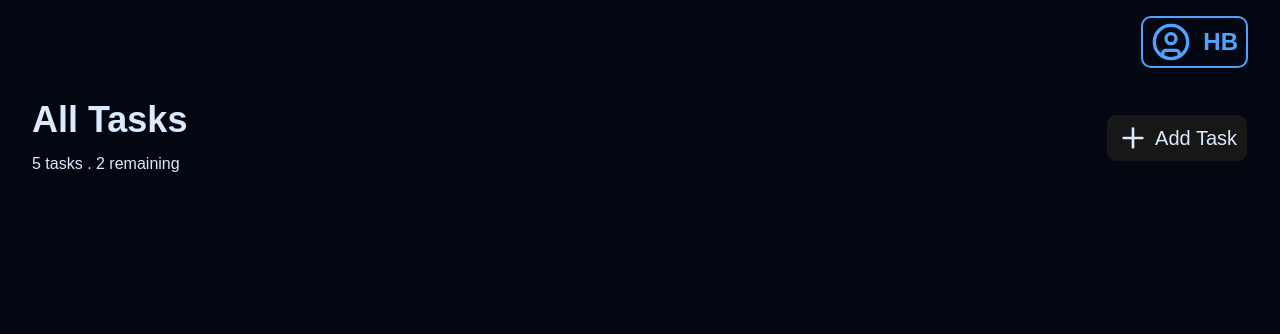
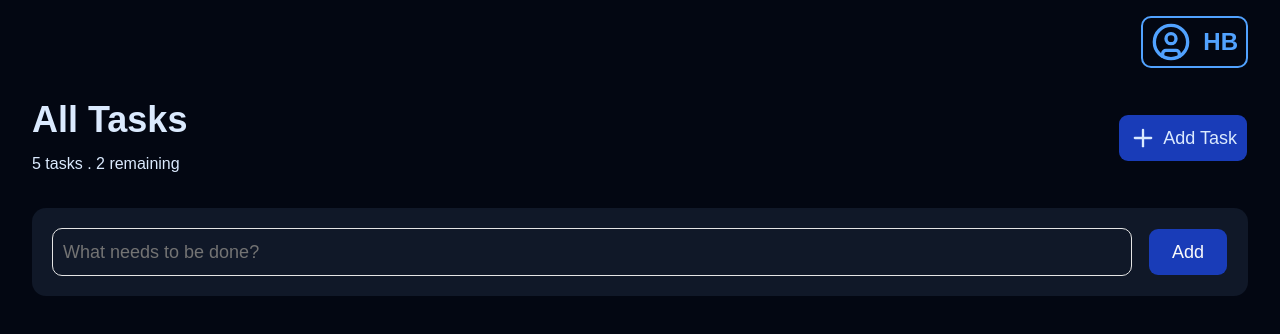
Before and after one commit to HashirBaig/todo-universe, a React (Vite) app: page / in a window 1280 px wide. Shown: the top 334 px of the page. Built offline with nearby package versions, Linux system fonts and the light colour scheme.

Commit message:
added add task form

```diff
--- a/package.json
+++ b/package.json
@@ -16,6 +16,7 @@
     "axios": "^1.20.0",
     "class-variance-authority": "^0.7.1",
     "clsx": "^2.1.1",
+    "cn": "^0.3.0",
     "dayjs": "^1.11.23",
     "lucide-react": "^1.34.0",
     "next-themes": "^0.4.6",
--- /dev/null
+++ b/src/components/AddTaskCard/AddTaskCard.tsx
@@ -0,0 +1,54 @@
+import { Input } from "@/components/ui/input";
+import { Button } from "@/components/ui/button";
+import { Spinner } from "@/components/ui/spinner";
+import CardWrapper from "@/components/CardWrapper";
+
+import { useState } from "react";
+import { toast } from "sonner";
+
+type AddTaskFormData = {
+  task: string;
+};
+
+function AddTaskCard() {
+  const [formData, setFormData] = useState<AddTaskFormData>({ task: "" });
+  const [isLoading, setIsLoading] = useState<boolean>(false);
+
+  const handleOnSubmit = (e: React.FormEvent<HTMLFormElement>) => {
+    e.preventDefault();
+
+    try {
+      setIsLoading(true);
+      const _data = { ...formData };
+      console.log("form-data: ", _data);
+
+      toast.success("Task successfully created!");
+    } catch (err) {
+      setIsLoading(false);
+      console.error(err);
+      toast.error(`Error Occurred ${err}`);
+    }
+  };
+
+  return (
+    <CardWrapper>
+      <form className="flex items-center gap-4" onSubmit={handleOnSubmit}>
+        <Input
+          id="task"
+          type="task"
+          className="text-lg"
+          placeholder="What needs to be done?"
+          value={formData.task}
+          onChange={(e) => setFormData({ ...formData, task: e?.target?.value })}
+          disabled={isLoading}
+        />
+
+        <Button className={"w-20 text-lg"}>
+          {isLoading ? <Spinner className="size-6" /> : <span>Add</span>}
+        </Button>
+      </form>
+    </CardWrapper>
+  );
+}
+
+export default AddTaskCard;
--- /dev/null
+++ b/src/components/AddTaskCard/index.ts
@@ -0,0 +1 @@
+export { default } from "./AddTaskCard";
--- /dev/null
+++ b/src/components/CardWrapper/CardWrapper.tsx
@@ -0,0 +1,11 @@
+import type { ReactNode } from "react";
+
+type PropsWithChildren = {
+  children: ReactNode;
+};
+
+function CardWrapper({ children }: PropsWithChildren) {
+  return <div className="bg-gray-900 p-5 rounded-xl">{children}</div>;
+}
+
+export default CardWrapper;
--- /dev/null
+++ b/src/components/CardWrapper/index.ts
@@ -0,0 +1 @@
+export { default } from "./CardWrapper";
--- a/src/components/GuestCard/GuestCard.tsx
+++ /dev/null
@@ -1,47 +0,0 @@
-import { Info } from "lucide-react";
-
-type DemoCredential = {
-  label: string;
-  email: string;
-  password: string;
-};
-
-const DEMO_CREDENTIALS: DemoCredential[] = [
-  { label: "Admin", email: "admin@mealcart.com", password: "abcd1234" },
-  // { label: "Staff", email: "staff@mealcart.com", password: "abcd1234" },
-  // {
-  //   label: "Customer",
-  //   email: "customer@mealcart.com",
-  //   password: "customer123",
-  // },
-];
-
-type GuestCardProps = {
-  onSelectCredentials: (email: string, password: string) => void;
-};
-
-function GuestCard({ onSelectCredentials }: GuestCardProps) {
-  return (
-    <div className="bg-amber-400/5 p-4 rounded-2xl border-b-4 border-amber-800">
-      <div className="flex items-center gap-1 justify-center">
-        <Info className="size-8 text-amber-600" />
-        <span className="text-lg font-semibold text-amber-600">Visiting?</span>
-      </div>
-      <div className="text-xs text-gray-400 mt-4 space-y-1">
-        <p>Demo mode — try:</p>
-        {DEMO_CREDENTIALS.map((cred) => (
-          <button
-            key={cred.email}
-            type="button"
-            onClick={() => onSelectCredentials(cred.email, cred.password)}
-            className="block text-left hover:text-amber-500 hover:underline transition-colors cursor-pointer"
-          >
-            {cred.email} / {cred.password}
-          </button>
-        ))}
-      </div>
-    </div>
-  );
-}
-
-export default GuestCard;
--- a/src/components/GuestCard/index.ts
+++ /dev/null
@@ -1 +0,0 @@
-export { default } from "./GuestCard";
--- a/src/components/ui/button.tsx
+++ b/src/components/ui/button.tsx
@@ -9,9 +9,9 @@ const buttonVariants = cva(
     variants: {
       variant: {
         default:
-          "bg-primary text-primary-foreground hover:bg-lime-800/80 cursor-pointer",
+          "bg-blue-800 text-primary-foreground hover:bg-blue-800/80 cursor-pointer",
         outline:
-          "border-border border-2 border-lime-800 cursor-pointer bg-transparent hover:bg-lime-800/50 hover:text-gray-100 aria-expanded:bg-muted aria-expanded:text-foreground dark:border-input dark:bg-input/30 dark:hover:bg-input/50",
+          "border-border border-2 border-blue-800 cursor-pointer bg-transparent hover:bg-blue-800/50 hover:text-gray-100 aria-expanded:bg-muted aria-expanded:text-foreground dark:border-input dark:bg-input/30 dark:hover:bg-input/50",
         secondary:
           "bg-secondary text-secondary-foreground hover:bg-[color-mix(in_oklch,var(--secondary),var(--foreground)_5%)] aria-expanded:bg-secondary aria-expanded:text-secondary-foreground",
         ghost:
--- a/src/components/ui/input.tsx
+++ b/src/components/ui/input.tsx
@@ -9,7 +9,7 @@ function Input({ className, type, ...props }: React.ComponentProps<"input">) {
       type={type}
       data-slot="input"
       className={cn(
-        "h-12 w-full min-w-0 rounded-lg border border-input bg-transparent px-2.5 py-1 text-md transition-colors outline-none file:inline-flex file:h-6 file:border-0 file:bg-transparent file:text-md file:font-medium file:text-foreground placeholder:text-muted-foreground focus-visible:border-ring focus-visible:ring-3 focus-visible:ring-ring/50 disabled:pointer-events-none disabled:cursor-not-allowed disabled:bg-input/50 disabled:opacity-50 aria-invalid:border-destructive aria-invalid:ring-3 aria-invalid:ring-destructive/20 md:text-md dark:bg-input/30 dark:disabled:bg-input/80 dark:aria-invalid:border-destructive/50 dark:aria-invalid:ring-destructive/40",
+        "h-12 w-full min-w-0 rounded-lg border border-input bg-transparent px-2.5 py-1 text-md transition-colors outline-none file:inline-flex file:h-6 file:border-0 file:bg-transparent file:text-md file:font-medium file:text-foreground placeholder:text-muted-foreground focus-visible:border-ring focus-visible:ring-3 focus-visible:ring-ring/50 disabled:pointer-events-none disabled:cursor-not-allowed disabled:bg-input/50 disabled:opacity-20 aria-invalid:border-destructive aria-invalid:ring-3 aria-invalid:ring-destructive/20 md:text-md dark:bg-input/30 dark:disabled:bg-input/80 dark:aria-invalid:border-destructive/50 dark:aria-invalid:ring-destructive/40",
         className,
       )}
       {...props}
--- /dev/null
+++ b/src/components/ui/spinner.tsx
@@ -0,0 +1,10 @@
+import { cn } from "cn"
+import { Loader2Icon } from "lucide-react"
+
+function Spinner({ className, ...props }: React.ComponentProps<"svg">) {
+  return (
+    <Loader2Icon data-slot="spinner" role="status" aria-label="Loading" className={cn("size-4 animate-spin", className)} {...props} />
+  )
+}
+
+export { Spinner }
--- a/src/pages/LandingPage.tsx
+++ b/src/pages/LandingPage.tsx
@@ -1,7 +1,9 @@
 import Wrapper from "../components/Wrapper";
 import Hero from "../components/Hero";
+import AddTaskCard from "@/components/AddTaskCard";
+
+import { Button } from "@/components/ui/button";
 import { Plus } from "lucide-react";
-import { Button } from "@/components/ui/button";
 
 function LandingPage() {
   return (
@@ -14,14 +16,22 @@ function LandingPage() {
         <div className="flex items-center justify-between">
           <div className="flex flex-col gap-3 text-blue-100">
             <h1 className="text-4xl font-semibold">All Tasks</h1>
-            <p>5 tasks . 2 remaining</p>
+            <p>
+              {"5"} tasks . {"2"} remaining
+            </p>
           </div>
           <Button className={"text-blue-100"}>
-            <Plus className="size-8" />
-            <span className="text-xl">Add Task</span>
+            <Plus className="size-7" />
+            <span className="text-lg">Add Task</span>
           </Button>
         </div>
       </section>
+
+      <section className="mt-8">
+        <AddTaskCard />
+      </section>
+
+      {/* Add Task Card */}
     </Wrapper>
   );
 }
--- a/tsconfig.app.json
+++ b/tsconfig.app.json
@@ -14,6 +14,8 @@
     "moduleDetection": "force",
     "noEmit": true,
     "jsx": "react-jsx",
+    "baseUrl": ".",
+    "ignoreDeprecations": "6.0",
 
     "paths": {
       "@/*": ["./src/*"]
```
Also changed, not shown: 1 other file (tests, documents, lock files or other folders).
